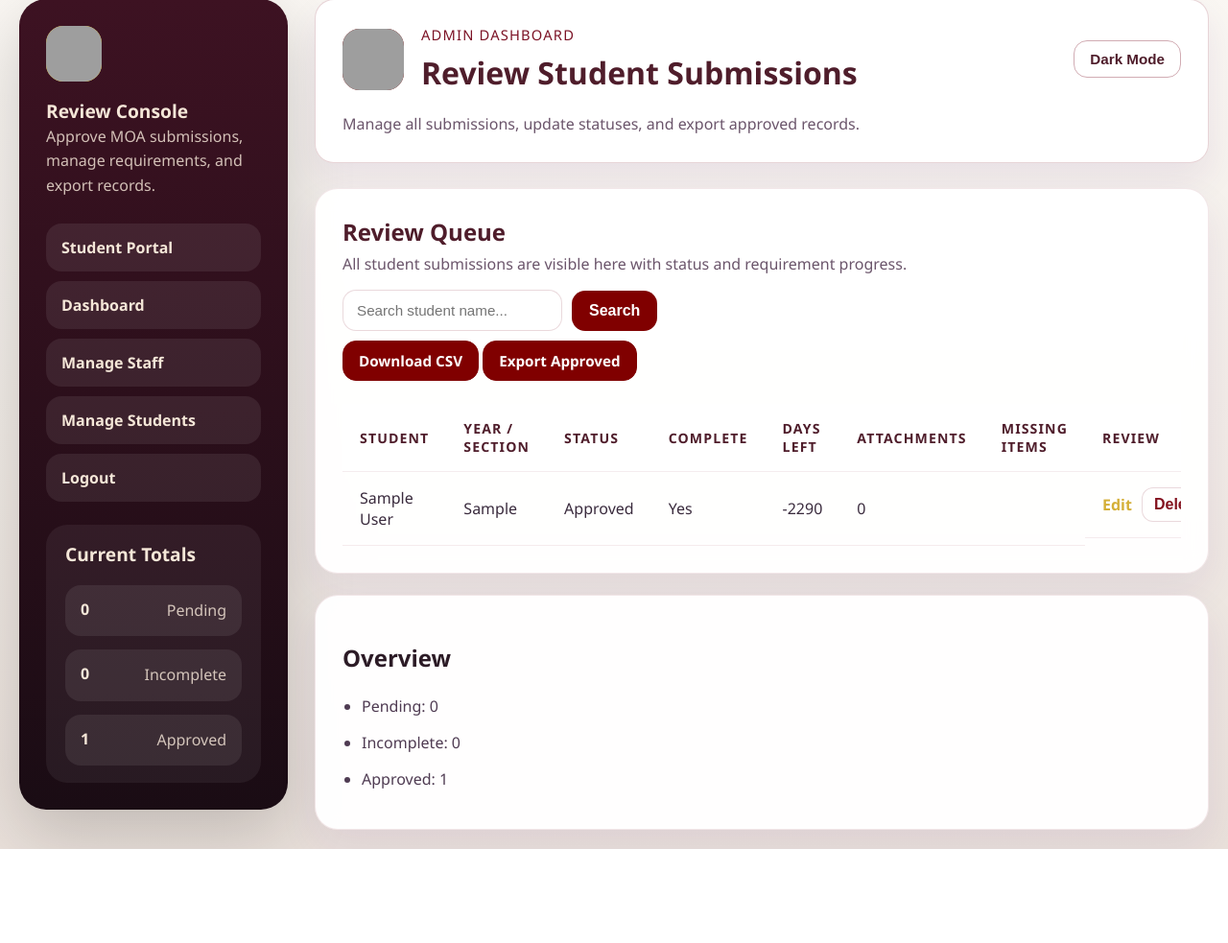
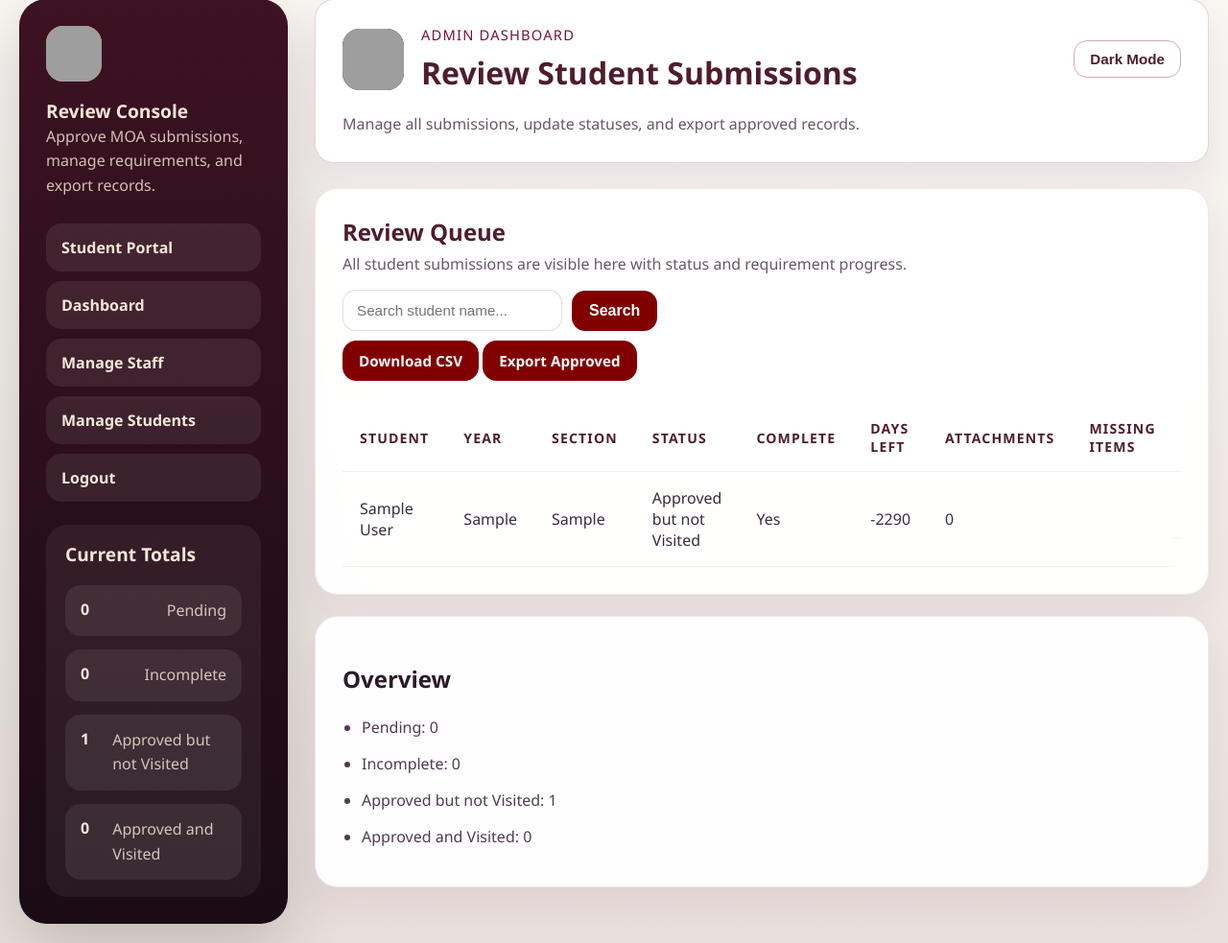
Before and after one commit to jovsnewbie6/ojt-expiration-tracker, a Flask app: page /admin/dashboard in a window 1280 px wide. Shown: the part 21-1004 px from the top of the page at 96% size. Before the commit the page ends 906 px from the top, so only its background shows below. Run offline with Flask 3, Linux system fonts and the light colour scheme; a user stored in the database is signed in; tables that the repository leaves empty hold one stand-in row (values such as "Sample post"); grey boxes are pictures that could not be loaded.

Commit message:
Fixed the Approved section to add Visited/Not Visited

```diff
--- a/app/models.py
+++ b/app/models.py
@@ -105,6 +105,31 @@ class StudentRecord(db.Model):
         fallback = " ".join(filter(None, [self.college_year, self.section])).strip()
         return fallback or "N/A"
 
+    @property
+    def year_only(self):
+        if self.college_year:
+            return self.college_year
+        if self.year_section:
+            if "/" in self.year_section:
+                return self.year_section.split("/", 1)[0].strip()
+            if "-" in self.year_section:
+                return self.year_section.split("-", 1)[0].strip()
+            return self.year_section.split()[0] if self.year_section.split() else self.year_section
+        return "N/A"
+
+    @property
+    def section_only(self):
+        if self.section:
+            return self.section
+        if self.year_section:
+            if "/" in self.year_section:
+                return self.year_section.split("/", 1)[1].strip()
+            if "-" in self.year_section:
+                return self.year_section.split("-", 1)[1].strip()
+            parts = self.year_section.split()
+            return parts[-1] if len(parts) > 1 else ""
+        return ""
+
     def calculate_progress(self):
         """Calculate progress percentage based on completed requirements (0-100)"""
         total_requirements = len(self.REQUIREMENT_FIELDS)
--- a/app/routes.py
+++ b/app/routes.py
@@ -501,6 +501,7 @@ def admin_dashboard():
         "pending": StudentRecord.query.filter_by(status="Pending").count(),
         "incomplete": StudentRecord.query.filter_by(status="Incomplete").count(),
         "approved": StudentRecord.query.filter_by(status="Approved").count(),
+        "practicum_visited": StudentRecord.query.filter_by(status="Practicum Visited").count(),
     }
     return render_template(
         "admin_dashboard.html",
@@ -799,7 +800,8 @@ def admin_download_report():
 @login_required
 @staff_required
 def export_approved():
-    approved_records = StudentRecord.query.filter_by(status="Approved").order_by(StudentRecord.expiration_date).all()
+    approved_records = StudentRecord.query.filter(StudentRecord.status.in_(["Approved", "Practicum Visited"]))
+    approved_records = approved_records.order_by(StudentRecord.expiration_date).all()
 
     if not approved_records:
         flash("There are no approved submissions to export.", "error")
--- a/app/templates/admin_dashboard.html
+++ b/app/templates/admin_dashboard.html
@@ -32,7 +32,8 @@
                 <ul class="dashboard-metrics">
                     <li><strong>{{ totals.pending }}</strong><span>Pending</span></li>
                     <li><strong>{{ totals.incomplete }}</strong><span>Incomplete</span></li>
-                    <li><strong>{{ totals.approved }}</strong><span>Approved</span></li>
+                    <li><strong>{{ totals.approved }}</strong><span>Approved but not Visited</span></li>
+                    <li><strong>{{ totals.practicum_visited }}</strong><span>Approved and Visited</span></li>
                 </ul>
             </div>
         </aside>
@@ -91,7 +92,8 @@
                         <thead>
                             <tr>
                                 <th>Student</th>
-                                <th>Year / Section</th>
+                                <th>Year</th>
+                                <th>Section</th>
                                 <th>Status</th>
                                 <th>Complete</th>
                                 <th>Days Left</th>
@@ -104,8 +106,17 @@
                             {% for record in records %}
                                 <tr class="{% if record.status == 'Incomplete' %}expired{% elif record.status == 'Pending' %}expiring{% endif %}">
                                     <td>{{ record.name }}</td>
-                                    <td>{{ record.display_year_section }}</td>
-                                    <td>{{ record.status }}</td>
+                                    <td>{{ record.year_only }}</td>
+                                    <td>{{ record.section_only or 'N/A' }}</td>
+                                    <td>
+                                        {% if record.status == 'Approved' %}
+                                            Approved but not Visited
+                                        {% elif record.status == 'Practicum Visited' %}
+                                            Approved and Visited
+                                        {% else %}
+                                            {{ record.status }}
+                                        {% endif %}
+                                    </td>
                                     <td>{{ 'Yes' if record.is_complete else 'No' }}</td>
                                     <td>{{ record.days_left }}</td>
                                     <td>{{ record.attachment_items | length }}</td>
@@ -128,7 +139,8 @@
                 <ul>
                     <li>Pending: {{ totals.pending }}</li>
                     <li>Incomplete: {{ totals.incomplete }}</li>
-                    <li>Approved: {{ totals.approved }}</li>
+                    <li>Approved but not Visited: {{ totals.approved }}</li>
+                    <li>Approved and Visited: {{ totals.practicum_visited }}</li>
                 </ul>
             </section>
         </main>
--- a/app/templates/admin_edit.html
+++ b/app/templates/admin_edit.html
@@ -118,7 +118,8 @@
                             <select id="status" name="status" required>
                                 <option value="Pending" {% if record.status == 'Pending' %}selected{% endif %}>Pending</option>
                                 <option value="Incomplete" {% if record.status == 'Incomplete' %}selected{% endif %}>Incomplete</option>
-                                <option value="Approved" {% if record.status == 'Approved' %}selected{% endif %}>Approved</option>
+                                <option value="Approved" {% if record.status == 'Approved' %}selected{% endif %}>Approved but not Visited</option>
+                                <option value="Practicum Visited" {% if record.status == 'Practicum Visited' %}selected{% endif %}>Approved and Visited</option>
                             </select>
                         </label>
                         <label class="checkbox-field">
```
